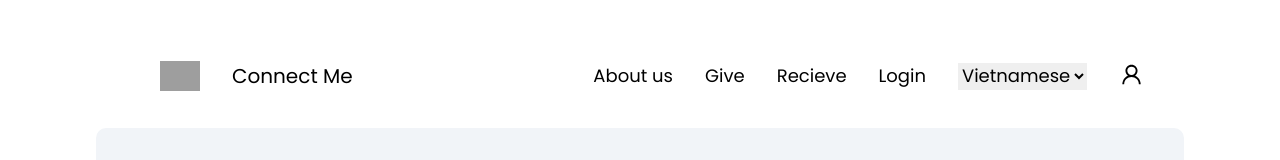
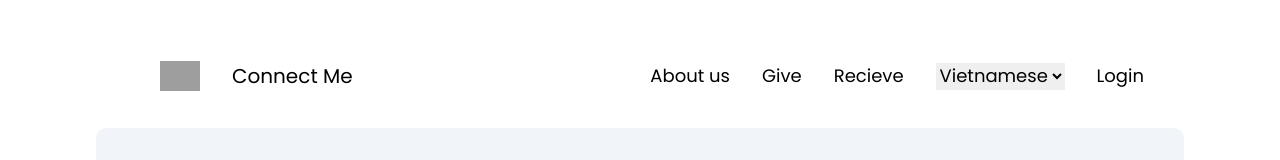
Before and after one commit to Deadinside-at-HCMUS/CSC13002-project, a React (Vite) app: page / in a window 1280 px wide. Shown: the top 160 px of the page. Built offline with nearby package versions, Linux system fonts and the light colour scheme; no server answers; grey boxes are pictures that could not be loaded.

Commit message:
[UPDATE] navbar for authenticate case

```diff
--- a/src/components/Navbar/Navbar.tsx
+++ b/src/components/Navbar/Navbar.tsx
@@ -58,7 +58,13 @@ const Navbar: React.FC<NavbarProps> = ({
                     >
                         Recieve
                     </li>
-                    <ul>
+                    <div className="language text-[18px]">
+                        <select>
+                            <option value="vi">Vietnamese</option>
+                            <option value="en">English</option>
+                            {/* Add more language options as needed */}
+                        </select>
+                    </div>
                     {!isAuthenticated && (
                         <li
                             className="icon hover:text-[#a5a6a6] text-[18px]"
@@ -67,20 +73,15 @@ const Navbar: React.FC<NavbarProps> = ({
                             Login
                         </li>
                     )}
-                    </ul>
-                    <div className="language text-[18px]">
-                        <select>
-                            <option value="en">Vietnamese</option>
-                            <option value="fr">English</option>
-                            {/* Add more language options as needed */}
-                        </select>
-                    </div>
+                    {isAuthenticated && (
                         <li>
                             <AiOutlineUser
                                 className="text-[25px] icon hover:text-[#a5a6a6]"
                                 onClick={onProfileClick}
                             />
                         </li>
+                    )
+                    }
                 </div>
             </div>
         </div>
```
Also changed, not shown: 1 other file (tests, documents, lock files or other folders). Lines whose indentation alone changed are shown as unchanged.
